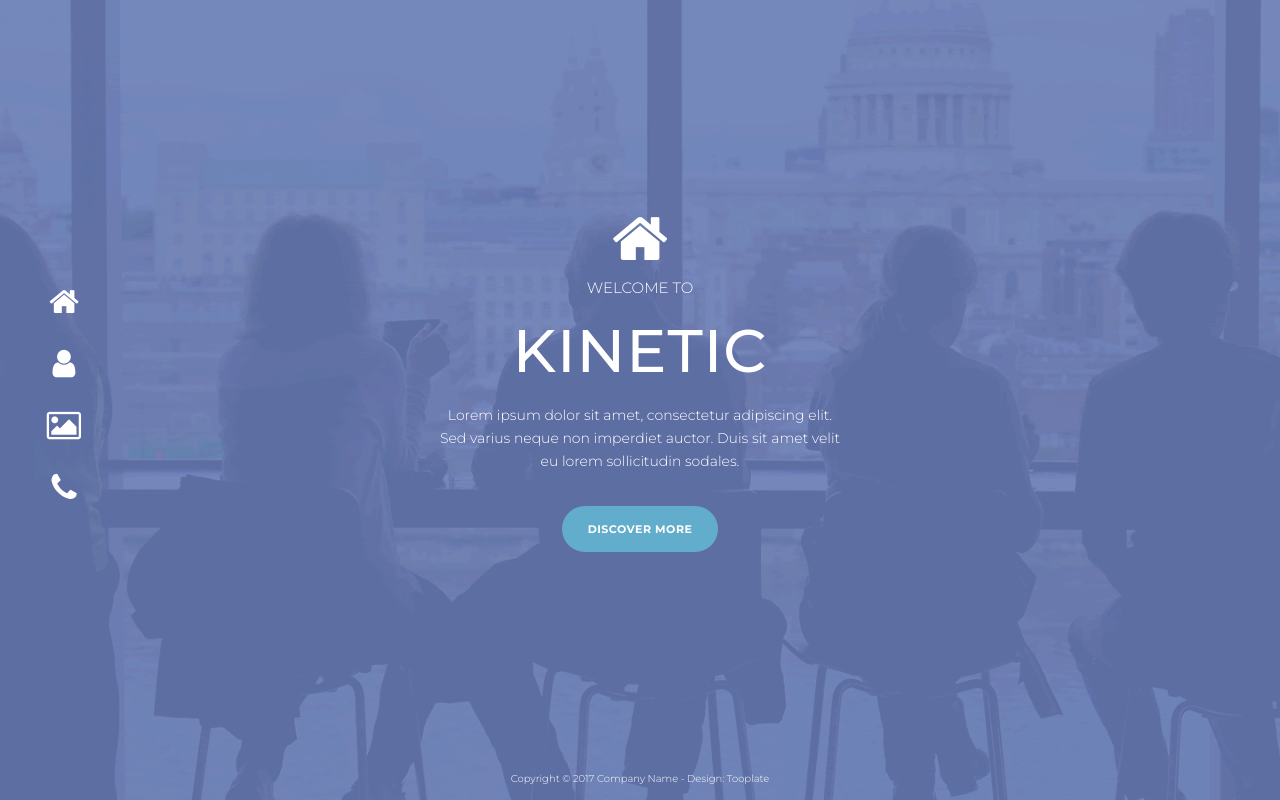
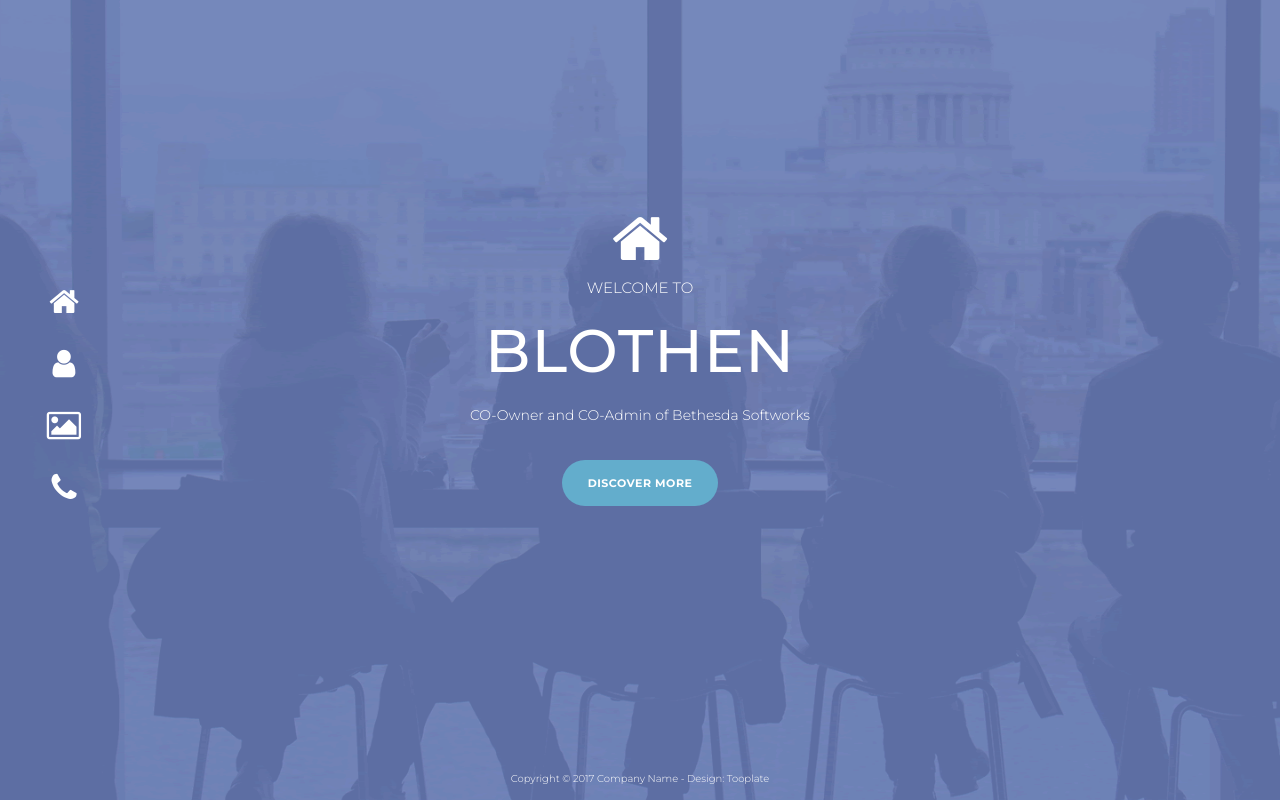
Before and after one commit to cjaran/cjaran.github.io, a plain HTML site: page index.html in a window 1280 px wide. Shown: the top 800 px of the page. Drawn offline with nearby package versions, Linux system fonts and the light colour scheme.

Commit message:
Updated Index.html

```diff
--- a/index.html
+++ b/index.html
@@ -6,14 +6,7 @@
     <head>
         <meta charset="utf-8">
         <meta http-equiv="X-UA-Compatible" content="IE=edge,chrome=1">
-        <title>Kinetic HTML Template</title>
-<!--
-
-Template 2090 Kinetic
-
-http://www.tooplate.com/view/2090-kinetic
-
--->
+        <title>Blothen</title>
         <meta name="description" content="">
         <meta name="viewport" content="width=device-width, initial-scale=1">
         <link rel="apple-touch-icon" href="apple-touch-icon.png">
@@ -44,7 +37,7 @@ http://www.tooplate.com/view/2090-kinetic
                    <a href="#t4"><li class="icon fa fa-phone" id="cuatro"></li></a>
                  </ul>
                   <div class="page" id="p1">
-                     <li class="icon fa fa-home"><span class="title">Welcome To</span><h4>Kinetic</h4><p>Lorem ipsum dolor sit amet, consectetur adipiscing elit. Sed varius neque non imperdiet auctor. Duis sit amet velit eu lorem sollicitudin sodales.</p><div class="primary-button"><a href="#t2">Discover More</a></div></li>
+                     <li class="icon fa fa-home"><span class="title">Welcome To</span><h4>Blothen</h4><p>CO-Owner and CO-Admin of Bethesda Softworks</p><div class="primary-button"><a href="#t2">Discover More</a></div></li>
                   </div>
                   <div class="page" id="p2">
                     <li class="icon fa fa-user"><span class="title">About Us</span>
```
